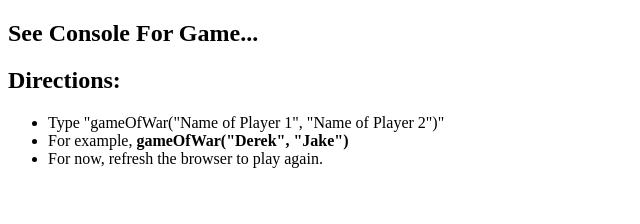
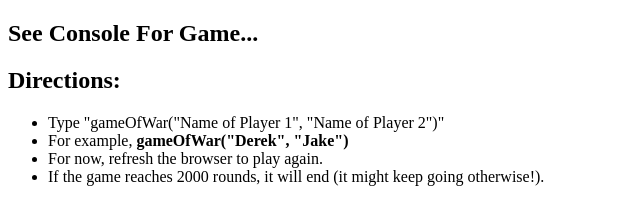
Before and after one commit to derekwilliamson22/classicWarCardGame, a plain HTML site: page index.html in a window 1280 px wide. Shown: the whole page, without its empty margins (0-640 px from the left). Drawn offline with Linux system fonts and the light colour scheme.

Commit message:
added another li to index html

```diff
--- a/index.html
+++ b/index.html
@@ -13,6 +13,7 @@
         <li>Type "gameOfWar("Name of Player 1", "Name of Player 2")"</li>
         <li>For example, <b>gameOfWar("Derek", "Jake")</b></li>
         <li>For now, refresh the browser to play again.</li>
+        <li>If the game reaches 2000 rounds, it will end (it might keep going otherwise!).</li>
     </ul>
 </body>
 </html>
```
